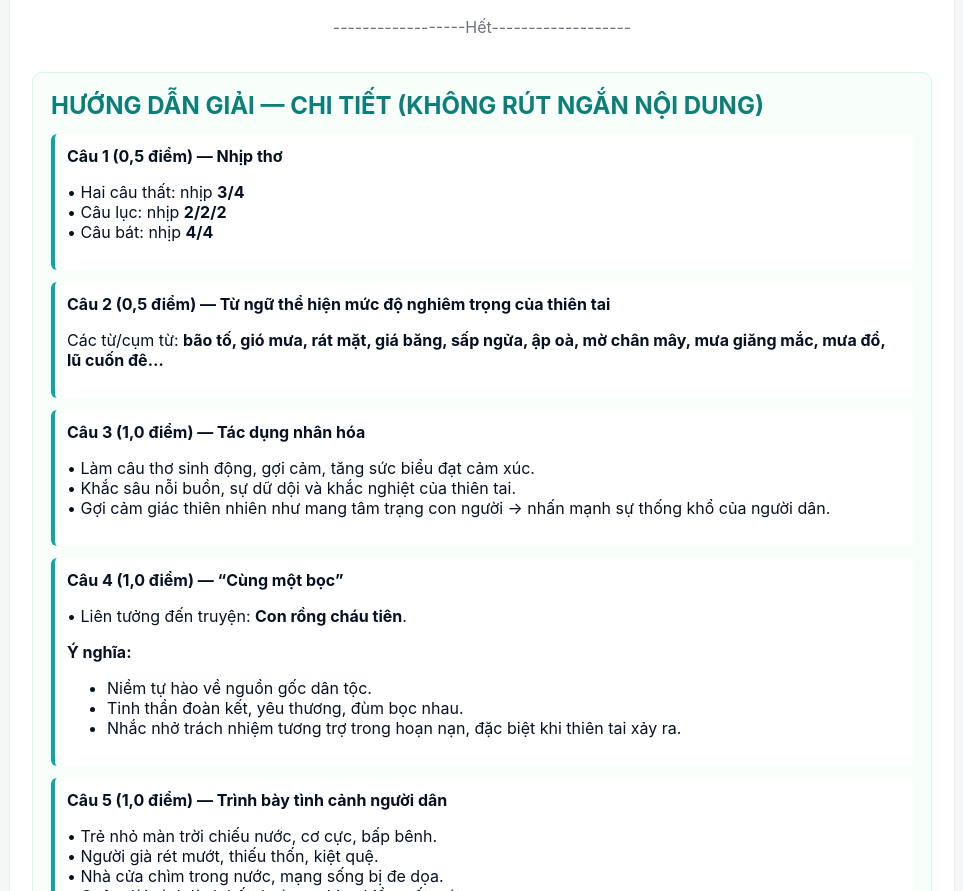
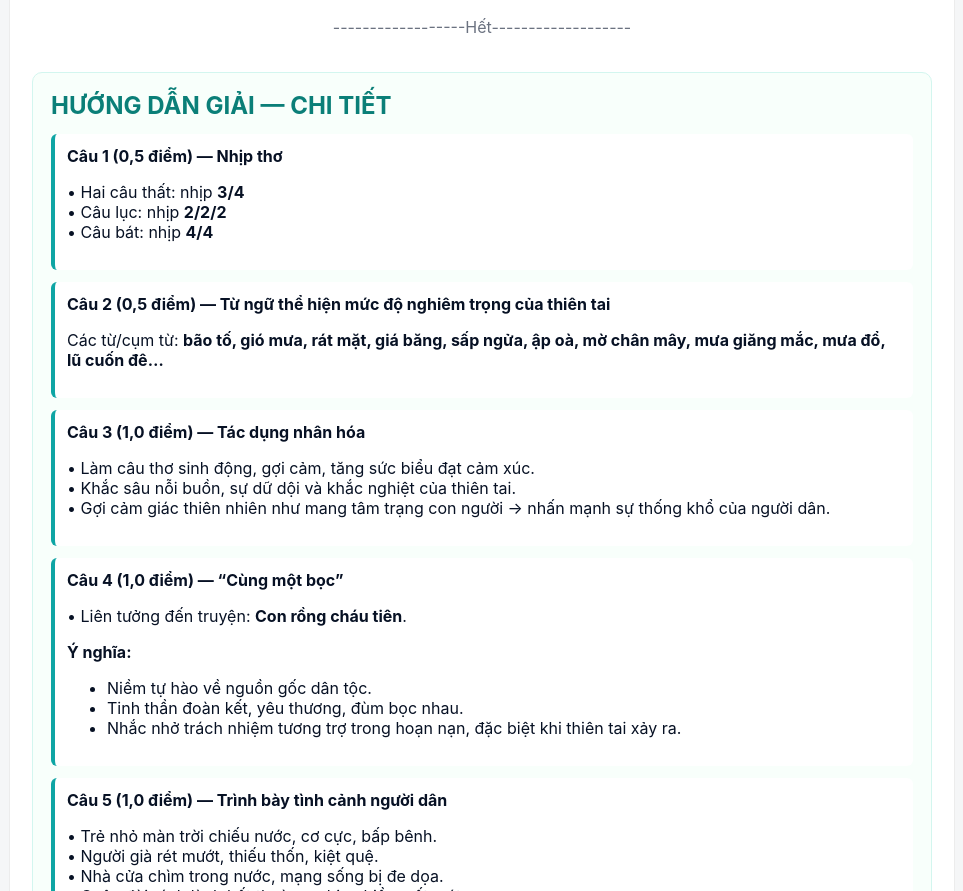
Before and after one commit to tuan1232/khodeonthivao10-hocvancungcooanhh, a plain HTML site: page bai6.html in a window 1280 px wide. Shown: the part 2042-2933 px from the top of the page, without its empty margins (158-1121 px from the left). Drawn offline with Linux system fonts and the light colour scheme.

Commit message:
Update bai6.html

```diff
--- a/bai6.html
+++ b/bai6.html
@@ -116,7 +116,7 @@ Người mình chia sẻ đã thành bản năng!</pre>
 <!--     HƯỚNG DẪN GIẢI        -->
 <!-- ========================= -->
 <section class="guide">
-<h2>HƯỚNG DẪN GIẢI — CHI TIẾT (KHÔNG RÚT NGẮN NỘI DUNG)</h2>
+<h2>HƯỚNG DẪN GIẢI — CHI TIẾT</h2>
 
 <div class="block">
 <b>Câu 1 (0,5 điểm) — Nhịp thơ</b>
```
